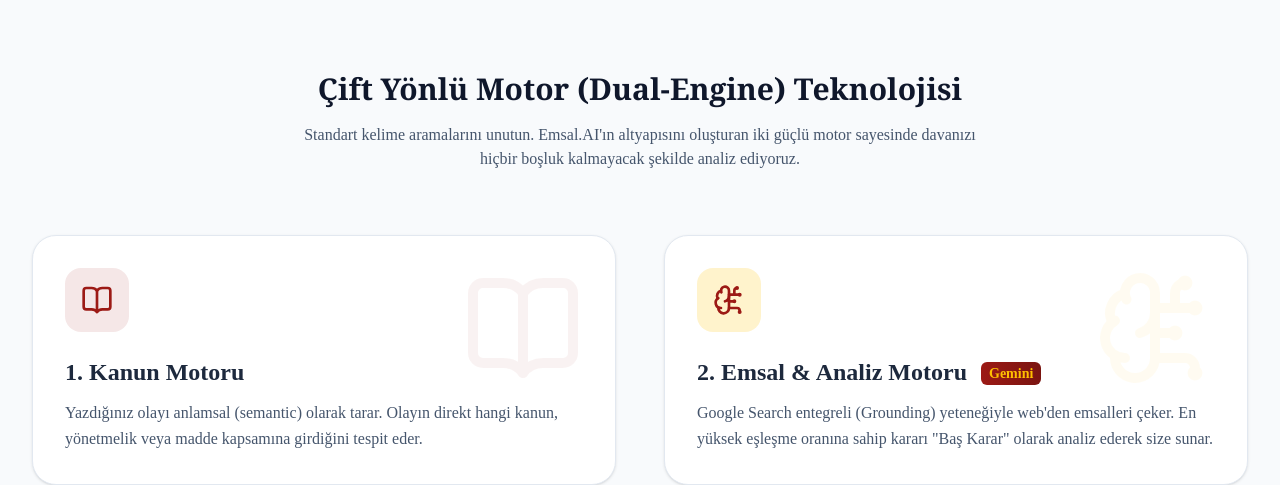
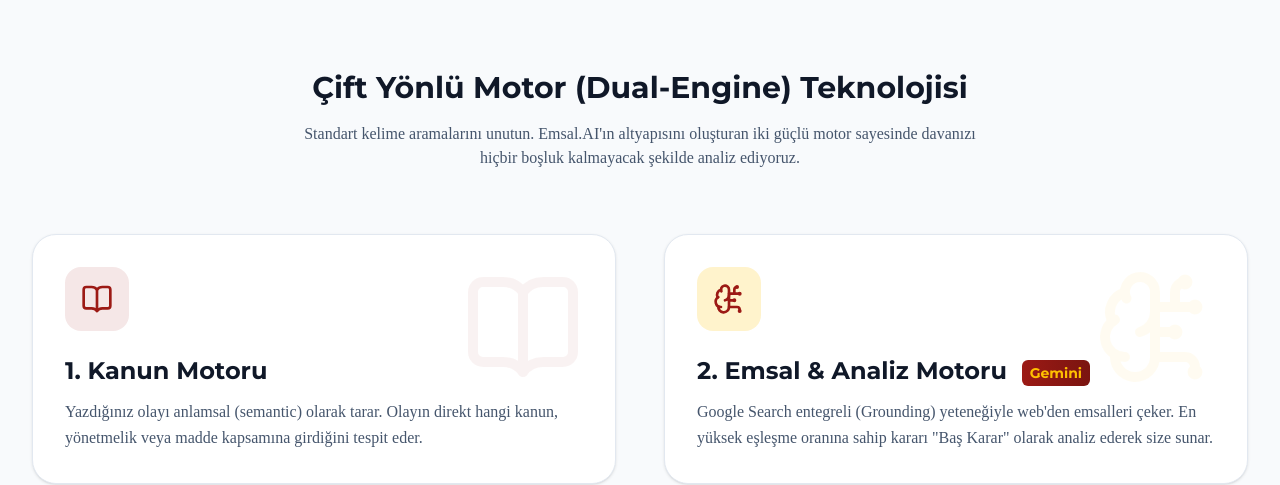
Before and after one commit to nidakd/GDGHACKATHON-DONTSMOKEE, a React (Vite) app in the folder frontend/: page / in a window 1280 px wide. Shown: the part 874-1359 px from the top of the page. Built offline with nearby package versions, Linux system fonts and the light colour scheme; no server answers.

Commit message:
Update frontend UX (welcome toast, removed dividers) and refine README

```diff
--- a/frontend/index.html
+++ b/frontend/index.html
@@ -5,6 +5,9 @@
     <link rel="icon" type="image/svg+xml" href="/favicon.svg" />
     <meta name="viewport" content="width=device-width, initial-scale=1.0" />
     <title>Emsal.AI</title>
+    <link rel="preconnect" href="https://fonts.googleapis.com">
+    <link rel="preconnect" href="https://fonts.gstatic.com" crossorigin>
+    <link href="https://fonts.googleapis.com/css2?family=Montserrat:wght@400;500;600;700;800&family=Open+Sans:ital,wght@0,300..800;1,300..800&display=swap" rel="stylesheet">
   </head>
   <body>
     <div id="root"></div>
--- a/frontend/src/App.jsx
+++ b/frontend/src/App.jsx
@@ -338,17 +338,17 @@ function App() {
   return (
     <div className="min-h-screen bg-slate-50 text-slate-800 selection:bg-[#FFC000]/30 selection:text-[#9C1A15] relative" style={{ fontFamily: '"Times New Roman", Times, serif' }}>
       {/* HOŞGELDİN TOAST (POPUP) BİLDİRİMİ */}
-      <div className={`fixed top-24 right-4 z-50 bg-white border border-[#9C1A15]/20 shadow-2xl rounded-xl p-4 flex items-center space-x-4 transform transition-all duration-500 ${showWelcome ? 'translate-x-0 opacity-100' : 'translate-x-12 opacity-0 pointer-events-none'}`}>
+      <div className={`fixed top-12 left-1/2 -translate-x-1/2 z-[100] bg-white/95 backdrop-blur-lg border border-[#9C1A15]/10 shadow-[0_8px_30px_rgb(0,0,0,0.12)] rounded-full pr-8 pl-3 py-3 flex items-center space-x-4 transform transition-all duration-700 ease-out ${showWelcome ? 'translate-y-0 opacity-100 scale-100' : '-translate-y-16 opacity-0 scale-95 pointer-events-none'}`}>
         {user?.user_metadata?.avatar_url ? (
-           <img src={user.user_metadata.avatar_url} referrerPolicy="no-referrer" alt="Avatar" className="w-12 h-12 rounded-full border border-[#FFC000] object-cover" />
+           <img src={user.user_metadata.avatar_url} referrerPolicy="no-referrer" alt="Avatar" className="w-12 h-12 rounded-full ring-2 ring-white shadow-md object-cover" />
         ) : (
-           <div className="bg-[#9C1A15]/10 p-2 rounded-full"><Sparkles className="text-[#9C1A15]" size={24} /></div>
+           <div className="bg-gradient-to-br from-[#9C1A15] to-[#c7261d] text-white p-3 rounded-full shadow-md"><Sparkles size={20} /></div>
         )}
-        <div>
-          <h4 className="text-base font-bold text-[#9C1A15]" style={{ fontFamily: '"Times New Roman", Times, serif' }}>
-            Hoşgeldin, {user?.user_metadata?.full_name?.split(' ')[0] || 'Kullanıcı'}!
+        <div className="flex flex-col justify-center">
+          <h4 className="text-base font-bold text-slate-800 tracking-tight flex items-center gap-1.5 font-sans leading-none">
+            Hoşgeldin, <span className="text-[#9C1A15]">{user?.user_metadata?.full_name?.split(' ')[0] || 'Kullanıcı'}</span> 👋
           </h4>
-          <p className="text-xs text-slate-500 font-sans mt-1">Emsal.AI'a başarıyla giriş yaptınız.</p>
+          <span className="text-xs text-slate-500 font-medium font-sans mt-1">Emsal.AI oturumun başarıyla açıldı.</span>
         </div>
       </div>
 
@@ -616,7 +616,7 @@ function App() {
       </section>
 
       {/* NASIL ÇALIŞIR & ÇİFT YÖNLÜ MOTOR */}
-      <section id="arama-motorlari" className="py-24 bg-transparent border-y border-slate-200/50 mt-12 relative z-10">
+      <section id="arama-motorlari" className="py-24 bg-transparent mt-12 relative z-10">
         <div className="max-w-[90rem] mx-auto px-4 sm:px-6 lg:px-8">
           <div className="text-center mb-16">
             <h2 className="text-3xl font-bold font-serif text-slate-900 mb-4">Çift Yönlü Motor (Dual-Engine) Teknolojisi</h2>
@@ -654,7 +654,7 @@ function App() {
       </section>
 
       {/* YENİ BÖLÜM: KULLANIM ALANLARI */}
-      <section className="py-24 bg-transparent border-y border-slate-200/50 relative z-10">
+      <section className="py-24 bg-transparent relative z-10">
         <div className="max-w-[90rem] mx-auto px-4 sm:px-6 lg:px-8">
           <div className="text-center mb-16">
             <div className="inline-flex items-center space-x-2 bg-[#9C1A15]/10 border border-[#9C1A15]/20 text-[#9C1A15] px-4 py-1.5 rounded-full text-sm font-bold mb-6">
--- a/frontend/src/index.css
+++ b/frontend/src/index.css
@@ -1,2 +1,16 @@
 @import "tailwindcss";
-body { @apply bg-gray-50 text-gray-900; }
+
+@theme {
+  --font-sans: "Open Sans", ui-sans-serif, system-ui, sans-serif, "Apple Color Emoji", "Segoe UI Emoji", "Segoe UI Symbol", "Noto Color Emoji";
+  --font-heading: "Montserrat", ui-sans-serif, system-ui, sans-serif;
+}
+
+@layer base {
+  body {
+    @apply bg-gray-50 text-gray-900 font-sans;
+  }
+}
+
+h1, h2, h3, h4, h5, h6 {
+  @apply font-heading text-gray-900;
+}
```
Also changed, not shown: 1 other file (tests, documents, lock files or other folders).
